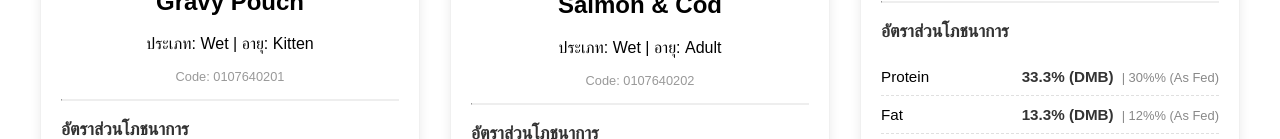
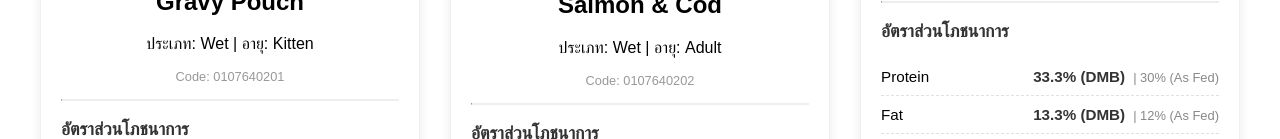
Before and after one commit to TPanat/CatFood, a Next.js app: page /CatFood/ in a window 1280 px wide. Shown: the part 661-800 px from the top of the page. Built offline with nearby package versions, Linux system fonts and the light colour scheme.

Commit message:
Remove percent in data

```diff
--- a/data/catFoodData.js
+++ b/data/catFoodData.js
@@ -12,11 +12,11 @@ export const catFoodData = [
     imageUrl: './images/kaniva_wet_tunashrimp_gravy.png',
     ingredients: ['เนื้อไก่', 'ข้าวกล้อง', 'วิตามินรวม', 'แร่ธาตุ'],
     nutrition: {
-      protein: '32%',
-      fat: '15%',
-      fiber: '4%',
-      moisture: '10%',
-      taurine: '0.2%',
+      protein: '32',
+      fat: '15',
+      fiber: '4',
+      moisture: '10',
+      taurine: '0.2',
     },
   },
   {
@@ -29,11 +29,11 @@ export const catFoodData = [
     imageUrl: './images/kaniva_wet_skincoat_salmoncod_gravy.png',
     ingredients: ['ปลาทูน่า', 'น้ำเกรวี่', 'น้ำมันปลา', 'ผักโขม'],
     nutrition: {
-      protein: '10%',
-      fat: '5%',
-      fiber: '1%',
-      moisture: '82%',
-      taurine: '0.15%',
+      protein: '10',
+      fat: '5',
+      fiber: '1',
+      moisture: '82',
+      taurine: '0.15',
     },
   },
   {
@@ -46,11 +46,11 @@ export const catFoodData = [
     imageUrl: './images/kaniva_dry_hairball.png',
     ingredients: ['ปลาแซลมอน', 'มันฝรั่ง', 'แครอท', 'ใยอาหารจากธรรมชาติ'],
     nutrition: {
-      protein: '30%',
-      fat: '12%',
-      fiber: '5%',
-      moisture: '10%',
-      taurine: '0.18%',
+      protein: '30',
+      fat: '12',
+      fiber: '5',
+      moisture: '10',
+      taurine: '0.18',
     },
   },
   {
@@ -63,11 +63,11 @@ export const catFoodData = [
     imageUrl: './images/kaniva_mother.png',
     ingredients: ['ไก่บดละเอียด', 'นมแพะ', 'FOS', 'วิตามินรวม'],
     nutrition: {
-      protein: '34%',
-      fat: '18%',
-      fiber: '3%',
-      moisture: '10%',
-      taurine: '0.2%',
+      protein: '34',
+      fat: '18',
+      fiber: '3',
+      moisture: '10',
+      taurine: '0.2',
     },
   },
   {
@@ -80,11 +80,11 @@ export const catFoodData = [
     imageUrl: './images/kaniva_adult_tuna.png',
     ingredients: ['ปลาทูน่า', 'ข้าว', 'น้ำมันปลาแซลมอน', 'ไม่มีส่วนผสมของข้าวโพดและถั่วเหลือง'],
     nutrition: {
-      protein: '30%',
-      fat: '15%',
-      fiber: '3%',
-      moisture: '10%',
-      taurine: '0.15%',
+      protein: '30',
+      fat: '15',
+      fiber: '3',
+      moisture: '10',
+      taurine: '0.15',
     },
   },
 
@@ -99,11 +99,11 @@ export const catFoodData = [
     imageUrl: './images/royalcanin_kitten.png',
     ingredients: ['โปรตีนจากสัตว์ปีกอบแห้ง', 'ข้าว', 'ไขมันสัตว์', 'ข้าวโพด'],
     nutrition: {
-      protein: '34%',
-      fat: '16%',
-      fiber: '2.8%',
-      moisture: '6.5%',
-      taurine: '0.2%',
+      protein: '34',
+      fat: '16',
+      fiber: '2.8',
+      moisture: '6.5',
+      taurine: '0.2',
     },
   },
   {
@@ -116,11 +116,11 @@ export const catFoodData = [
     imageUrl: './images/royalcanin_indoor.png',
     ingredients: ['ข้าวโพด', 'โปรตีนจากสัตว์ปีกอบแห้ง', 'ข้าวสาลี', 'โปรตีนจากพืช'],
     nutrition: {
-      protein: '27%',
-      fat: '13%',
-      fiber: '4.8%',
-      moisture: '6.5%',
-      taurine: '0.2%',
+      protein: '27',
+      fat: '13',
+      fiber: '4.8',
+      moisture: '6.5',
+      taurine: '0.2',
     },
   },
   {
@@ -133,11 +133,11 @@ export const catFoodData = [
     imageUrl: './images/royalcanin_fit.png',
     ingredients: ['โปรตีนจากสัตว์ปีกอบแห้ง', 'ข้าว', 'ไขมันสัตว์', 'ใยอาหาร'],
     nutrition: {
-      protein: '32%',
-      fat: '15%',
-      fiber: '4.6%',
-      moisture: '6.5%',
-      taurine: '0.2%',
+      protein: '32',
+      fat: '15',
+      fiber: '4.6',
+      moisture: '6.5',
+      taurine: '0.2',
     },
   },
   {
@@ -150,11 +150,11 @@ export const catFoodData = [
     imageUrl: './images/royalcanin_renal.png',
     ingredients: ['แป้งข้าวโพด', 'ข้าว', 'ไขมันสัตว์', 'โปรตีนจากถั่วเหลือง (จำกัดฟอสฟอรัส)'],
     nutrition: {
-      protein: '23%',
-      fat: '17%',
-      fiber: '4.6%',
-      moisture: '6.5%',
-      taurine: '0.2%',
+      protein: '23',
+      fat: '17',
+      fiber: '4.6',
+      moisture: '6.5',
+      taurine: '0.2',
     },
   },
   {
@@ -167,11 +167,11 @@ export const catFoodData = [
     imageUrl: './images/royalcanin_senior.png',
     ingredients: ['ข้าวโพด', 'ข้าว', 'โปรตีนจากสัตว์ปีกอบแห้ง', 'กลูโคซามีน'],
     nutrition: {
-      protein: '30%',
-      fat: '19%',
-      fiber: '5.4%',
-      moisture: '6.5%',
-      taurine: '0.2%',
+      protein: '30',
+      fat: '19',
+      fiber: '5.4',
+      moisture: '6.5',
+      taurine: '0.2',
     },
   },
 
@@ -186,11 +186,11 @@ export const catFoodData = [
     imageUrl: './images/purinaone_kitten.png',
     ingredients: ['เนื้อไก่จริง', 'ข้าวโพด', 'ข้าว', 'ปลาแซลมอน'],
     nutrition: {
-      protein: '40%',
-      fat: '18%',
-      fiber: '4.5%',
-      moisture: '12%',
-      taurine: '0.15%',
+      protein: '40',
+      fat: '18',
+      fiber: '4.5',
+      moisture: '12',
+      taurine: '0.15',
     },
   },
   {
@@ -203,11 +203,11 @@ export const catFoodData = [
     imageUrl: './images/purinaone_salmon.png',
     ingredients: ['เนื้อปลาแซลมอนแท้', 'ข้าว', 'ข้าวโพด', 'ใยอาหารจากธรรมชาติ'],
     nutrition: {
-      protein: '34%',
-      fat: '13%',
-      fiber: '4.5%',
-      moisture: '12%',
-      taurine: '0.15%',
+      protein: '34',
+      fat: '13',
+      fiber: '4.5',
+      moisture: '12',
+      taurine: '0.15',
     },
   },
   {
@@ -220,11 +220,11 @@ export const catFoodData = [
     imageUrl: './images/purinaone_indoor.png',
     ingredients: ['เนื้อไก่', 'กากถั่วเหลือง', 'โปรตีนจากพืช', 'ใยอาหาร'],
     nutrition: {
-      protein: '38%',
-      fat: '9%',
-      fiber: '6%',
-      moisture: '12%',
-      taurine: '0.15%',
+      protein: '38',
+      fat: '9',
+      fiber: '6',
+      moisture: '12',
+      taurine: '0.15',
     },
   },
   {
@@ -237,11 +237,11 @@ export const catFoodData = [
     imageUrl: './images/purinaone_urinary.png',
     ingredients: ['เนื้อไก่', 'ข้าว', 'ข้าวโพด', 'ควบคุมแร่ธาตุที่ทำให้เกิดนิ่ว'],
     nutrition: {
-      protein: '35%',
-      fat: '12%',
-      fiber: '4.5%',
-      moisture: '12%',
-      taurine: '0.15%',
+      protein: '35',
+      fat: '12',
+      fiber: '4.5',
+      moisture: '12',
+      taurine: '0.15',
     },
   },
   {
@@ -254,11 +254,11 @@ export const catFoodData = [
     imageUrl: './images/purinaone_weight.png',
     ingredients: ['เนื้อไก่', 'ข้าว', 'ข้าวโพด', 'ปริมาณไขมันต่ำ'],
     nutrition: {
-      protein: '40%',
-      fat: '10%',
-      fiber: '6.5%',
-      moisture: '12%',
-      taurine: '0.15%',
+      protein: '40',
+      fat: '10',
+      fiber: '6.5',
+      moisture: '12',
+      taurine: '0.15',
     },
   },
 
@@ -273,11 +273,11 @@ export const catFoodData = [
     imageUrl: './images/hills_kitten.png',
     ingredients: ['ไก่', 'ข้าวสาลีโฮลเกรน', 'ข้าวกล้อง', 'น้ำมันปลา (DHA)'],
     nutrition: {
-      protein: '33%',
-      fat: '21.5%',
-      fiber: '3.5%',
-      moisture: '8.0%',
-      taurine: '0.2%',
+      protein: '33',
+      fat: '21.5',
+      fiber: '3.5',
+      moisture: '8.0',
+      taurine: '0.2',
     },
   },
   {
@@ -290,11 +290,11 @@ export const catFoodData = [
     imageUrl: './images/hills_hairball.png',
     ingredients: ['ไก่', 'ข้าวสาลีโฮลเกรน', 'ใยอาหารธรรมชาติสูง', 'เซลลูโลส'],
     nutrition: {
-      protein: '29.5%',
-      fat: '18.5%',
-      fiber: '7.5%',
-      moisture: '8.0%',
-      taurine: '0.18%',
+      protein: '29.5',
+      fat: '18.5',
+      fiber: '7.5',
+      moisture: '8.0',
+      taurine: '0.18',
     },
   },
   {
@@ -307,11 +307,11 @@ export const catFoodData = [
     imageUrl: './images/hills_senior.png',
     ingredients: ['ไก่', 'ข้าว', 'ข้าวสาลีโฮลเกรน', 'แร่ธาตุที่สมดุลเพื่อไตและกระเพาะปัสสาวะ'],
     nutrition: {
-      protein: '29.5%',
-      fat: '18.5%',
-      fiber: '3.5%',
-      moisture: '8.0%',
-      taurine: '0.15%',
+      protein: '29.5',
+      fat: '18.5',
+      fiber: '3.5',
+      moisture: '8.0',
+      taurine: '0.15',
     },
   },
   {
@@ -324,11 +324,11 @@ export const catFoodData = [
     imageUrl: './images/hills_cd.png',
     ingredients: ['ไก่', 'ข้าว', 'ควบคุมปริมาณแมกนีเซียมและแคลเซียม', 'L-tryptophan'],
     nutrition: {
-      protein: '33%',
-      fat: '16.5%',
-      fiber: '3.0%',
-      moisture: '8.0%',
-      taurine: '0.2%',
+      protein: '33',
+      fat: '16.5',
+      fiber: '3.0',
+      moisture: '8.0',
+      taurine: '0.2',
     },
   },
   {
@@ -341,11 +341,11 @@ export const catFoodData = [
     imageUrl: './images/hills_wet_tuna.png',
     ingredients: ['ปลาทูน่า', 'ตับหมู', 'ข้าว', 'น้ำซุป'],
     nutrition: {
-      protein: '8%',
-      fat: '4.5%',
-      fiber: '1.5%',
-      moisture: '82.0%',
-      taurine: '0.15%',
+      protein: '8',
+      fat: '4.5',
+      fiber: '1.5',
+      moisture: '82.0',
+      taurine: '0.15',
     },
   },
 
@@ -360,11 +360,11 @@ export const catFoodData = [
     imageUrl: './images/solidgold_indigo.png',
     ingredients: ['เนื้อไก่', 'ไข่', 'มันฝรั่ง', 'แครอท', 'ปราศจากธัญพืช'],
     nutrition: {
-      protein: '42%',
-      fat: '20%',
-      fiber: '3.0%',
-      moisture: '10%',
-      taurine: '0.2%',
+      protein: '42',
+      fat: '20',
+      fiber: '3.0',
+      moisture: '10',
+      taurine: '0.2',
     },
   },
   {
@@ -377,11 +377,11 @@ export const catFoodData = [
     imageUrl: './images/solidgold_indoor.png',
     ingredients: ['เนื้อไก่', 'ข้าวกล้อง', 'ข้าวโอ๊ต', 'ใยอาหารธรรมชาติ'],
     nutrition: {
-      protein: '36%',
-      fat: '16%',
-      fiber: '8.0%',
-      moisture: '10%',
-      taurine: '0.18%',
+      protein: '36',
+      fat: '16',
+      fiber: '8.0',
+      moisture: '10',
+      taurine: '0.18',
     },
   },
   {
@@ -394,11 +394,11 @@ export const catFoodData = [
     imageUrl: './images/solidgold_salmon.png',
     ingredients: ['ปลาแซลมอน', 'ปลาเนื้อขาว', 'ปราศจากธัญพืช', 'น้ำมันปลา'],
     nutrition: {
-      protein: '38%',
-      fat: '18%',
-      fiber: '3.0%',
-      moisture: '10%',
-      taurine: '0.2%',
+      protein: '38',
+      fat: '18',
+      fiber: '3.0',
+      moisture: '10',
+      taurine: '0.2',
     },
   },
   {
@@ -411,11 +411,11 @@ export const catFoodData = [
     imageUrl: './images/solidgold_trout.png',
     ingredients: ['ปลาเทราท์', 'ปลาแซลมอน', 'สาหร่ายทะเล', 'วิตามิน K'],
     nutrition: {
-      protein: '36%',
-      fat: '18%',
-      fiber: '4.0%',
-      moisture: '10%',
-      taurine: '0.2%',
+      protein: '36',
+      fat: '18',
+      fiber: '4.0',
+      moisture: '10',
+      taurine: '0.2',
     },
   },
   {
@@ -428,11 +428,11 @@ export const catFoodData = [
     imageUrl: './images/solidgold_wet.png',
     ingredients: ['ปลาทูน่า', 'เนื้อไก่', 'น้ำเกรวี่', 'ไขมันต่ำ'],
     nutrition: {
-      protein: '10%',
-      fat: '1.5%',
-      fiber: '1.0%',
-      moisture: '84%',
-      taurine: '0.15%',
+      protein: '10',
+      fat: '1.5',
+      fiber: '1.0',
+      moisture: '84',
+      taurine: '0.15',
     },
   },
 
@@ -447,11 +447,11 @@ export const catFoodData = [
     imageUrl: './images/meo_kitten.png',
     ingredients: ['เนื้อปลาทะเล', 'ไข่', 'นมผง', 'ข้าวโพด'],
     nutrition: {
-      protein: '30%',
-      fat: '12%',
-      fiber: '5%',
-      moisture: '10%',
-      taurine: '0.15%',
+      protein: '30',
+      fat: '12',
+      fiber: '5',
+      moisture: '10',
+      taurine: '0.15',
     },
   },
   {
@@ -464,11 +464,11 @@ export const catFoodData = [
     imageUrl: './images/meo_fitfirm.png',
     ingredients: ['ทูน่า', 'ข้าวโพด', 'วิตามิน E, C', 'L-Carnitine'],
     nutrition: {
-      protein: '38%',
-      fat: '10%',
-      fiber: '5%',
-      moisture: '10%',
-      taurine: '0.15%',
+      protein: '38',
+      fat: '10',
+      fiber: '5',
+      moisture: '10',
+      taurine: '0.15',
     },
   },
   {
@@ -481,11 +481,11 @@ export const catFoodData = [
     imageUrl: './images/meo_wet_tuna.png',
     ingredients: ['ปลาทูน่า', 'เจลลี่', 'วิตามินรวม', 'น้ำ'],
     nutrition: {
-      protein: '8%',
-      fat: '0.5%',
-      fiber: '1%',
-      moisture: '85%',
-      taurine: '0.1%',
+      protein: '8',
+      fat: '0.5',
+      fiber: '1',
+      moisture: '85',
+      taurine: '0.1',
     },
   },
   {
@@ -498,11 +498,11 @@ export const catFoodData = [
     imageUrl: './images/meo_delite.png',
     ingredients: ['ปลาทูน่า', 'ปลาโบนิโต้', 'น้ำซุป'],
     nutrition: {
-      protein: '10%',
-      fat: '1.0%',
-      fiber: '1%',
-      moisture: '83%',
-      taurine: '0.1%',
+      protein: '10',
+      fat: '1.0',
+      fiber: '1',
+      moisture: '83',
+      taurine: '0.1',
     },
   },
   {
@@ -515,11 +515,11 @@ export const catFoodData = [
     imageUrl: './images/meo_hairball.png',
     ingredients: ['เนื้อไก่', 'ข้าวโพด', 'ไฟเบอร์พิเศษ', 'เยื่อใยจากธรรมชาติ'],
     nutrition: {
-      protein: '30%',
-      fat: '12%',
-      fiber: '7.0%',
-      moisture: '10%',
-      taurine: '0.15%',
+      protein: '30',
+      fat: '12',
+      fiber: '7.0',
+      moisture: '10',
+      taurine: '0.15',
     },
   },
 
@@ -534,11 +534,11 @@ export const catFoodData = [
     imageUrl: './images/purinaone_wet_chicken.png',
     ingredients: ['เนื้อไก่', 'ตับหมู', 'น้ำซุปไก่', 'วิตามินและแร่ธาตุ'],
     nutrition: {
-      protein: '11.0%',
-      fat: '4.0%',
-      fiber: '1.5%',
-      moisture: '78.0%',
-      taurine: '0.15%',
+      protein: '11.0',
+      fat: '4.0',
+      fiber: '1.5',
+      moisture: '78.0',
+      taurine: '0.15',
     },
   },
   {
@@ -551,11 +551,11 @@ export const catFoodData = [
     imageUrl: './images/purinaone_wet_salmon.png',
     ingredients: ['เนื้อปลาแซลมอน', 'ตับปลา', 'น้ำซุปปลา', 'วิตามินและแร่ธาตุ'],
     nutrition: {
-      protein: '10.0%',
-      fat: '4.0%',
-      fiber: '1.5%',
-      moisture: '78.0%',
-      taurine: '0.15%',
+      protein: '10.0',
+      fat: '4.0',
+      fiber: '1.5',
+      moisture: '78.0',
+      taurine: '0.15',
     },
   },
   {
@@ -568,11 +568,11 @@ export const catFoodData = [
     imageUrl: './images/purinaone_pouch_salmon.png',
     ingredients: ['ชิ้นเนื้อปลาแซลมอนในน้ำเกรวี่', 'วิตามินและแร่ธาตุ'],
     nutrition: {
-      protein: '10.0%',
-      fat: '2.5%',
-      fiber: '1.0%',
-      moisture: '82.0%',
-      taurine: '0.15%',
+      protein: '10.0',
+      fat: '2.5',
+      fiber: '1.0',
+      moisture: '82.0',
+      taurine: '0.15',
     },
   },
   {
@@ -585,11 +585,11 @@ export const catFoodData = [
     imageUrl: './images/purinaone_dualnature.png',
     ingredients: ['เนื้อไก่', 'ข้าวโพด', 'แครนเบอร์รี่', 'เม็ดกรุบกรอบและเม็ดนุ่ม'],
     nutrition: {
-      protein: '34%',
-      fat: '14%',
-      fiber: '4.5%',
-      moisture: '12%',
-      taurine: '0.15%',
+      protein: '34',
+      fat: '14',
+      fiber: '4.5',
+      moisture: '12',
+      taurine: '0.15',
     },
   },
   {
@@ -602,11 +602,11 @@ export const catFoodData = [
     imageUrl: './images/purinaone_senior.png',
     ingredients: ['เนื้อไก่', 'ข้าว', 'กลูโคซามีน', 'วิตามิน E, C สูง'],
     nutrition: {
-      protein: '34%',
-      fat: '13%',
-      fiber: '4.5%',
-      moisture: '12%',
-      taurine: '0.15%',
+      protein: '34',
+      fat: '13',
+      fiber: '4.5',
+      moisture: '12',
+      taurine: '0.15',
     },
   },
 
@@ -621,11 +621,11 @@ export const catFoodData = [
     imageUrl: './images/proplan_kitten.png',
     ingredients: ['เนื้อไก่', 'ข้าว', 'DHA สูง', 'โคลอสตรัม'],
     nutrition: {
-      protein: '40%',
-      fat: '18%',
-      fiber: '3.0%',
-      moisture: '10%',
-      taurine: '0.2%',
+      protein: '40',
+      fat: '18',
+      fiber: '3.0',
+      moisture: '10',
+      taurine: '0.2',
     },
   },
   {
@@ -638,11 +638,11 @@ export const catFoodData = [
     imageUrl: './images/proplan_fussy.png',
     ingredients: ['เนื้อไก่จริง', 'ข้าว', 'ไขมันปลา', 'เพิ่มความน่ากินเป็นพิเศษ'],
     nutrition: {
-      protein: '40%',
-      fat: '18%',
-      fiber: '3.0%',
-      moisture: '10%',
-      taurine: '0.2%',
+      protein: '40',
+      fat: '18',
+      fiber: '3.0',
+      moisture: '10',
+      taurine: '0.2',
     },
   },
   {
@@ -655,11 +655,11 @@ export const catFoodData = [
     imageUrl: './images/proplan_liveclear.png',
     ingredients: ['ปลาแซลมอน', 'ข้าวโพด', 'ข้าว', 'ไข่', 'โปรไบโอติก'],
     nutrition: {
-      protein: '36%',
-      fat: '16%',
-      fiber: '3.0%',
-      moisture: '10%',
-      taurine: '0.2%',
+      protein: '36',
+      fat: '16',
+      fiber: '3.0',
+      moisture: '10',
+      taurine: '0.2',
     },
   },
   {
@@ -672,11 +672,11 @@ export const catFoodData = [
     imageUrl: './images/proplan_en.png',
     ingredients: ['เนื้อไก่', 'ตับหมู', 'ข้าว', 'ไขมันต่ำ', 'ย่อยง่าย'],
     nutrition: {
-      protein: '11.0%',
-      fat: '2.5%',
-      fiber: '1.5%',
-      moisture: '78.0%',
-      taurine: '0.15%',
+      protein: '11.0',
+      fat: '2.5',
+      fiber: '1.5',
+      moisture: '78.0',
+      taurine: '0.15',
     },
   },
   {
@@ -689,11 +689,11 @@ export const catFoodData = [
     imageUrl: './images/proplan_delicate.png',
     ingredients: ['เนื้อไก่งวง', 'ข้าว', 'ใยอาหารจากต้นชิโครี่', 'ดีต่อระบบย่อยอาหาร'],
     nutrition: {
-      protein: '40%',
-      fat: '18%',
-      fiber: '3.5%',
-      moisture: '10%',
-      taurine: '0.2%',
+      protein: '40',
+      fat: '18',
+      fiber: '3.5',
+      moisture: '10',
+      taurine: '0.2',
     },
   },
 
@@ -706,13 +706,13 @@ export const catFoodData = [
     age: 'Kitten',
     foodcode: '0107650501',
     imageUrl: './images/orijen_kitten.png',
-    ingredients: ['เนื้อไก่สด', 'เนื้อไก่งวงสด', 'ปลาซาร์ดีน', 'เครื่องในสัตว์', '85% สัตว์'],
+    ingredients: ['เนื้อไก่สด', 'เนื้อไก่งวงสด', 'ปลาซาร์ดีน', 'เครื่องในสัตว์', '85 สัตว์'],
     nutrition: {
-      protein: '40%',
-      fat: '20%',
-      fiber: '3.0%',
-      moisture: '12%',
-      taurine: '0.2%',
+      protein: '40',
+      fat: '20',
+      fiber: '3.0',
+      moisture: '12',
+      taurine: '0.2',
     },
   },
   {
@@ -725,11 +725,11 @@ export const catFoodData = [
     imageUrl: './images/orijen_original.png',
     ingredients: ['เนื้อไก่', 'ปลาจากธรรมชาติ', 'ไข่', 'ปราศจากธัญพืช'],
     nutrition: {
-      protein: '40%',
-      fat: '20%',
-      fiber: '3.0%',
-      moisture: '12%',
-      taurine: '0.2%',
+      protein: '40',
+      fat: '20',
+      fiber: '3.0',
+      moisture: '12',
+      taurine: '0.2',
     },
   },
   {
@@ -740,13 +740,13 @@ export const catFoodData = [
     age: 'All Life Stages',
     foodcode: '0107650503',
     imageUrl: './images/orijen_tundra.png',
-    ingredients: ['เนื้อแพะ', 'เนื้อกวาง', 'ปลาค็อด', 'เป็ด', '85% สัตว์'],
+    ingredients: ['เนื้อแพะ', 'เนื้อกวาง', 'ปลาค็อด', 'เป็ด', '85 สัตว์'],
     nutrition: {
-      protein: '40%',
-      fat: '20%',
-      fiber: '3.0%',
-      moisture: '12%',
-      taurine: '0.2%',
+      protein: '40',
+      fat: '20',
+      fiber: '3.0',
+      moisture: '12',
+      taurine: '0.2',
     },
   },
   {
@@ -759,11 +759,11 @@ export const catFoodData = [
     imageUrl: './images/orijen_sixfish.png',
     ingredients: ['ปลา 6 ชนิด (ซาร์ดีน, แมคเคอเรล, เฮก)', 'ปราศจากธัญพืช', 'ผักผลไม้'],
     nutrition: {
-      protein: '40%',
-      fat: '20%',
-      fiber: '3.0%',
-      moisture: '12%',
-      taurine: '0.2%',
+      protein: '40',
+      fat: '20',
+      fiber: '3.0',
+      moisture: '12',
+      taurine: '0.2',
     },
   },
   {
@@ -776,11 +776,11 @@ export const catFoodData = [
     imageUrl: './images/orijen_fd.png',
     ingredients: ['เนื้อไก่', 'ปลา', 'ผัก', 'อาหารที่ผ่านการแช่แข็งและทำให้แห้ง'],
     nutrition: {
-      protein: '40%',
-      fat: '35%',
-      fiber: '3.0%',
-      moisture: '4%',
-      taurine: '0.25%',
+      protein: '40',
+      fat: '35',
+      fiber: '3.0',
+      moisture: '4',
+      taurine: '0.25',
     },
   },
 
@@ -795,11 +795,11 @@ export const catFoodData = [
     imageUrl: './images/buzz_kitten.png',
     ingredients: ['ปลาป่น', 'ข้าวโพด', 'มันสำปะหลัง', 'น้ำมันปลาแซลมอน'],
     nutrition: {
-      protein: '32%',
-      fat: '15%',
-      fiber: '5%',
-      moisture: '10%',
-      taurine: '0.15%',
+      protein: '32',
+      fat: '15',
+      fiber: '5',
+      moisture: '10',
+      taurine: '0.15',
     },
   },
   {
@@ -812,11 +812,11 @@ export const catFoodData = [
     imageUrl: './images/buzz_tuna.png',
     ingredients: ['ทูน่าป่น', 'ข้าว', 'ข้าวโพด', 'ยัคคา ชิดิเจอร่า'],
     nutrition: {
-      protein: '30%',
-      fat: '10%',
-      fiber: '5%',
-      moisture: '10%',
-      taurine: '0.15%',
+      protein: '30',
+      fat: '10',
+      fiber: '5',
+      moisture: '10',
+      taurine: '0.15',
     },
   },
   {
@@ -829,11 +829,11 @@ export const catFoodData = [
     imageUrl: './images/buzz_weight.png',
     ingredients: ['เนื้อแกะป่น', 'ข้าวโพด', 'ข้าว', 'L-Carnitine', 'ควบคุมน้ำหนัก'],
     nutrition: {
-      protein: '32%',
-      fat: '9%',
-      fiber: '6%',
-      moisture: '10%',
-      taurine: '0.15%',
+      protein: '32',
+      fat: '9',
+      fiber: '6',
+      moisture: '10',
+      taurine: '0.15',
     },
   },
   {
@@ -846,11 +846,11 @@ export const catFoodData = [
     imageUrl: './images/buzz_wet_jelly.png',
     ingredients: ['ปลาทูน่า', 'เจลลี่', 'น้ำ', 'วิตามินรวม'],
     nutrition: {
-      protein: '8%',
-      fat: '0.5%',
-      fiber: '1%',
-      moisture: '85%',
-      taurine: '0.1%',
+      protein: '8',
+      fat: '0.5',
+      fiber: '1',
+      moisture: '85',
+      taurine: '0.1',
     },
   },
   {
@@ -863,11 +863,11 @@ export const catFoodData = [
     imageUrl: './images/buzz_wet_can.png',
     ingredients: ['ปลาซาร์ดีน', 'ปลาแซลมอน', 'น้ำซุป'],
     nutrition: {
-      protein: '10%',
-      fat: '1.0%',
-      fiber: '1%',
-      moisture: '83%',
-      taurine: '0.1%',
+      protein: '10',
+      fat: '1.0',
+      fiber: '1',
+      moisture: '83',
+      taurine: '0.1',
     },
   },
 
@@ -882,11 +882,11 @@ export const catFoodData = [
     imageUrl: './images/pramy_kitten_mousse.png',
     ingredients: ['เนื้อทูน่าบดละเอียด (มูส)', 'นมแพะ', 'ฟรุคโตโอลิโกแซคคาไรด์ (FOS)'],
     nutrition: {
-      protein: '10%',
-      fat: '1.0%',
-      fiber: '1%',
-      moisture: '84%',
-      taurine: '0.15%',
+      protein: '10',
+      fat: '1.0',
+      fiber: '1',
+      moisture: '84',
+      taurine: '0.15',
     },
   },
   {
@@ -899,11 +899,11 @@ export const catFoodData = [
     imageUrl: './images/pramy_pouch_tuna.png',
     ingredients: ['ปลาทูน่า', 'เจลลี่', 'น้ำมันดอกทานตะวัน'],
     nutrition: {
-      protein: '8.5%',
-      fat: '1.0%',
-      fiber: '1%',
-      moisture: '84%',
-      taurine: '0.1%',
+      protein: '8.5',
+      fat: '1.0',
+      fiber: '1',
+      moisture: '84',
+      taurine: '0.1',
     },
   },
   {
@@ -916,11 +916,11 @@ export const catFoodData = [
     imageUrl: './images/pramy_pouch_gravy.png',
     ingredients: ['ปลาทูน่า', 'ปลาเนื้อขาว', 'น้ำเกรวี่', 'พรีไบโอติก'],
     nutrition: {
-      protein: '9.0%',
-      fat: '1.5%',
-      fiber: '1%',
-      moisture: '84%',
-      taurine: '0.1%',
+      protein: '9.0',
+      fat: '1.5',
+      fiber: '1',
+      moisture: '84',
+      taurine: '0.1',
     },
   },
   {
@@ -933,11 +933,11 @@ export const catFoodData = [
     imageUrl: './images/pramy_senior.png',
     ingredients: ['เนื้อปลาทูน่า', 'กลูโคซามีน', 'คอนดรอยติน', 'บำรุงข้อต่อ'],
     nutrition: {
-      protein: '8.0%',
-      fat: '1.0%',
-      fiber: '1%',
-      moisture: '85%',
-      taurine: '0.1%',
+      protein: '8.0',
+      fat: '1.0',
+      fiber: '1',
+      moisture: '85',
+      taurine: '0.1',
     },
   },
   {
@@ -950,11 +950,11 @@ export const catFoodData = [
     imageUrl: './images/pramy_dry.png',
     ingredients: ['เนื้อไก่', 'ข้าวกล้อง', 'วิตามินรวม', 'แร่ธาตุ'],
     nutrition: {
-      protein: '32%',
-      fat: '15%',
-      fiber: '4%',
-      moisture: '10%',
-      taurine: '0.15%',
+      protein: '32',
+      fat: '15',
+      fiber: '4',
+      moisture: '10',
+      taurine: '0.15',
     },
   },
 ];
--- a/pages/index.js
+++ b/pages/index.js
@@ -66,13 +66,13 @@ const FoodCard = ({ food, isComparing, toggleComparison }) => {
       <ul className={styles.nutritionList}>
         {Object.entries(food.nutrition).map(([key, value]) => {
           const moisture = food.nutrition.moisture;
-          let displayValue = `${value} (As Fed)`;
+          let displayValue = `${value}% (As Fed)`;
           let colorStyle = {};
 
           if (key === 'moisture') {
             // สำหรับความชื้น: แสดงเฉพาะค่า As Fed
             colorStyle = { color: '#d32f2f' };
-            displayValue = `${value} (As Fed)`;
+            displayValue = `${value}% (As Fed)`;
           } else if (['protein', 'fat', 'fiber'].includes(key)) {
             // สำหรับ Protein, Fat, Fiber: แสดงทั้ง DMB และ As Fed
             const dmbValue = calculateDMB(value, moisture);
```
